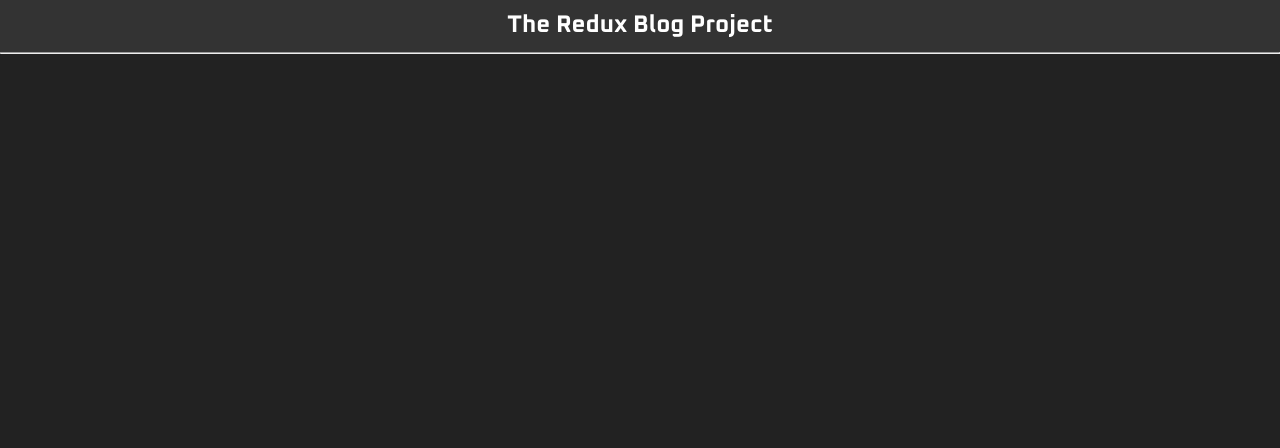
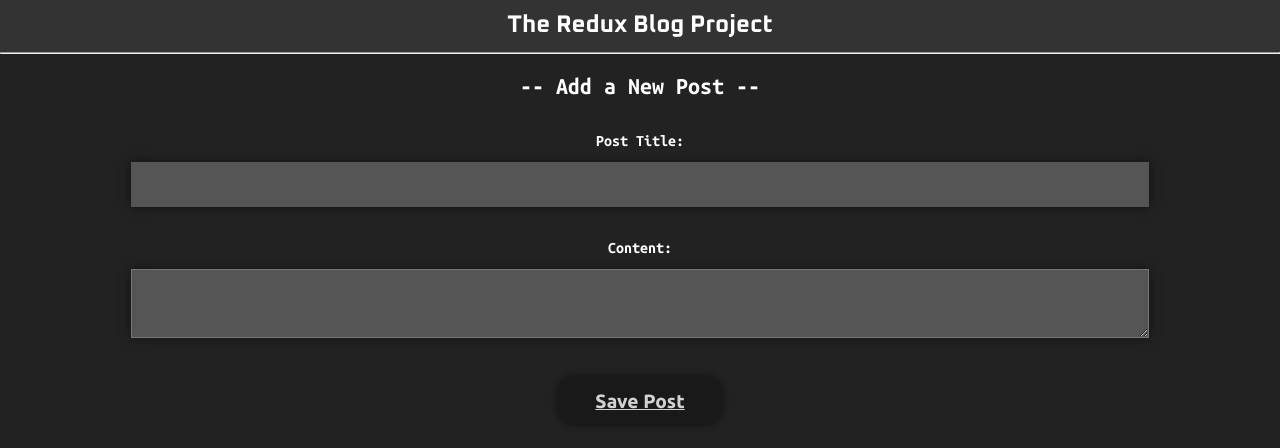
Before and after one commit to arianXdev/blog-redux-project, a React (Vite) app: page /add in a window 1280 px wide. Shown: the top 448 px of the page. Built offline with nearby package versions, Linux system fonts and the light colour scheme; a web font is replaced by a local one.

Commit message:
feat: created <AddPostForm /> component

```diff
--- a/src/App.jsx
+++ b/src/App.jsx
@@ -2,6 +2,7 @@ import { Route, Routes } from "react-router-dom";
 
 import Navbar from "./components/Navbar";
 import PostsList from "./features/posts/PostsList";
+import AddPostForm from "./features/posts/AddPostForm";
 import "./App.css";
 
 const App = () => {
@@ -20,6 +21,8 @@ const App = () => {
 						</>
 					}
 				/>
+
+				<Route path="add" element={<AddPostForm />} />
 			</Routes>
 		</main>
 	);
--- /dev/null
+++ b/src/features/posts/AddPostForm.css
@@ -0,0 +1,71 @@
+.add {
+	margin: 1em 0;
+	text-align: center;
+}
+
+.add__title {
+	font-family: var(--mono-font);
+}
+
+.add__form {
+	width: 100%;
+	display: flex;
+	flex-direction: column;
+	align-items: center;
+	justify-content: center;
+}
+
+.add__group {
+	width: 100%;
+	display: flex;
+	flex-direction: column;
+	margin-top: 2em;
+}
+
+.add__label {
+	font-family: var(--mono-font);
+	font-weight: 700;
+	margin-bottom: 0.7em;
+}
+
+.add__input {
+	width: 100%;
+	font-family: var(--mono-font) !important;
+	font-size: 1.2em;
+	padding: 0.6em 0.8em;
+	background: #555;
+	color: white;
+	box-shadow: 0 0 10px rgba(0, 0, 0, 0.5);
+}
+
+.add__content {
+	width: 100%;
+	font-family: var(--mono-font) !important;
+	font-size: 1.2em;
+	padding: 0.6em 0.8em;
+	background: #555;
+	color: white;
+	box-shadow: 0 0 10px rgba(0, 0, 0, 0.5);
+}
+
+.add__btn {
+	margin-top: 2em;
+	padding: 0.7em 2em;
+	font-size: 1.2em;
+	font-weight: 900;
+	background: #181818;
+	border-radius: 18px;
+	color: white;
+	box-shadow: 0 0 7px rgba(0, 0, 0, 0.6);
+	transition: all 0.2s ease-in-out;
+}
+
+.add__btn:not(:disabled):hover {
+	background: #131313;
+	box-shadow: 0 0 10px rgba(0, 0, 0, 0.7);
+}
+
+.add__btn:disabled {
+	opacity: 0.8;
+	text-decoration: underline;
+}
--- /dev/null
+++ b/src/features/posts/AddPostForm.jsx
@@ -0,0 +1,42 @@
+import { useState } from "react";
+import "./AddPostForm.css";
+
+const AddPostForm = () => {
+	const [title, setTitle] = useState("");
+	const [content, setContent] = useState("");
+
+	const canSave = Boolean(title) && Boolean(content);
+
+	const onTitleChanged = (e) => setTitle(e.target.value);
+	const onContentChanged = (e) => setContent(e.target.value);
+
+	return (
+		<section className="add">
+			<div className="container">
+				<h2 className="add__title">-- Add a New Post -- </h2>
+
+				<form className="add__form">
+					<div className="add__group">
+						<label className="add__label" htmlFor="postTitle">
+							Post Title:
+						</label>
+						<input type="text" className="add__input" id="postTitle" name="postTitle" value={title} onChange={onTitleChanged} />
+					</div>
+
+					<div className="add__group">
+						<label className="add__label" htmlFor="postContent">
+							Content:
+						</label>
+						<textarea id="postContent" className="add__content" name="postContent" value={content} onChange={onContentChanged} />
+					</div>
+
+					<button type="button" className="add__btn" disabled={!canSave}>
+						Save Post
+					</button>
+				</form>
+			</div>
+		</section>
+	);
+};
+
+export default AddPostForm;
```
